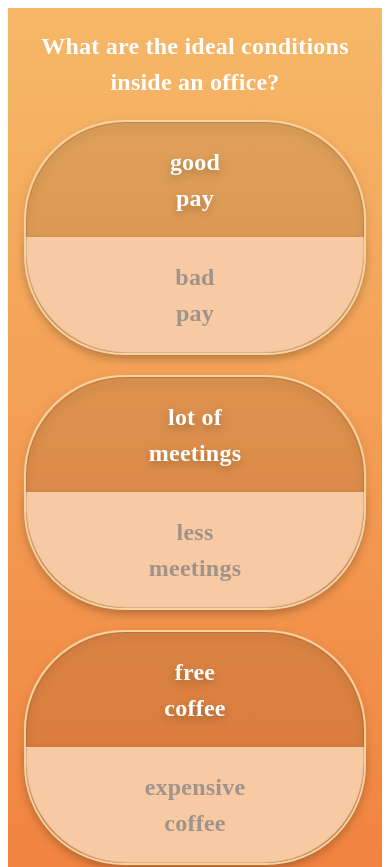
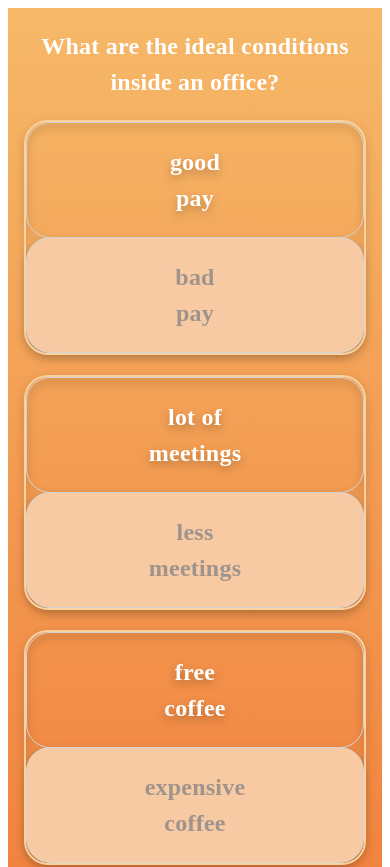
Before and after one commit to imevanc/toggle-button, a React (Create React App) app: page / in a window 390 px wide. Shown: the top 867 px of the page. Built offline with nearby package versions, Linux system fonts and the light colour scheme.

Commit message:
completed the mobile functionality

```diff
--- a/src/Components/CustomToggleButton.js
+++ b/src/Components/CustomToggleButton.js
@@ -7,17 +7,15 @@ import Typography from "@mui/material/Typography";
 
 const CustomToggleButton = (props) => {
   const matches = useMediaQuery("(min-width:900px)");
-  const [option, setOption] = React.useState("option1");
 
-  const [fontColorOption, _] = React.useState({
-    selectedOption: "#9F938B",
-    nonSelectedOption: "#FFFFFF",
-  });
+  const [option, setOption] = React.useState("option2");
+
   const handleOption = (_, newOption) => {
     if (newOption !== null) {
       setOption(newOption);
     }
   };
+
   return (
     <React.Fragment>
       <Box
@@ -43,10 +41,6 @@ const CustomToggleButton = (props) => {
           }}
         >
           {Object.keys(props.options).map((iterOption, idx) => {
-            const fontColor =
-              iterOption !== option
-                ? `${fontColorOption.selectedOption}`
-                : `${fontColorOption.nonSelectedOption}`;
             return (
               <ToggleButton
                 key={idx}
@@ -57,8 +51,16 @@ const CustomToggleButton = (props) => {
                   justifyContent: "center",
                   alignItems: "center",
                   padding: "21px 157px",
-                  background: "#F8CAA3",
-                  borderRadius: "100px",
+                  color: "#FFFFFF",
+                  "&.MuiToggleButtonGroup-grouped": {
+                    borderRadius: "100px !important",
+                    border: "1px solid lightgrey !important",
+                  },
+                  "&.Mui-selected, &.Mui-selected:hover": {
+                    color: "#9F938B",
+                    backgroundColor: "#F8CAA3",
+                  },
+
                   minWidth: "500px",
                 }}
               >
@@ -68,7 +70,6 @@ const CustomToggleButton = (props) => {
                     fontSize: "24px",
                     fontStyle: "normal",
                     fontWeight: 700,
-                    color: fontColor,
                     textTransform: "none",
                   }}
                 >
@@ -85,7 +86,7 @@ const CustomToggleButton = (props) => {
           flexGrow: 1,
           display: { xs: "flex", md: "none" },
           justifyContent: "center",
-          minWidth: "288px",
+          minWidth: "200px",
         }}
       >
         <ToggleButtonGroup
@@ -97,16 +98,12 @@ const CustomToggleButton = (props) => {
             display: "flex",
             justifyContent: "center",
             border: "2px solid #F9D29F",
-            borderRadius: "100px",
+            borderRadius: "24px",
             filter: "drop-shadow(0px 4px 4px rgba(0, 0, 0, 0.25))",
-            minWidth: "288px",
+            minWidth: "200px",
           }}
         >
           {Object.keys(props.options).map((iterOption, idx) => {
-            const fontColor =
-              iterOption !== option
-                ? `${fontColorOption.selectedOption}`
-                : `${fontColorOption.nonSelectedOption}`;
             return (
               <ToggleButton
                 key={idx}
@@ -117,10 +114,17 @@ const CustomToggleButton = (props) => {
                   justifyContent: "center",
                   alignItems: "center",
                   padding: "21px 157px",
-                  background: "#F8CAA3",
-                  borderRadius: "100px",
+                  color: "#FFFFFF",
+                  "&.MuiToggleButtonGroup-grouped": {
+                    borderRadius: "24px !important",
+                    border: "1px solid lightgrey !important",
+                  },
+                  "&.Mui-selected, &.Mui-selected:hover": {
+                    color: "#9F938B",
+                    backgroundColor: "#F8CAA3",
+                  },
                   maxWidth: "500px",
-                  minWidth: "288px",
+                  minWidth: "200px",
                 }}
               >
                 <Typography
@@ -129,7 +133,6 @@ const CustomToggleButton = (props) => {
                     fontSize: "24px",
                     fontStyle: "normal",
                     fontWeight: 700,
-                    color: fontColor,
                     textTransform: "none",
                   }}
                 >
```
